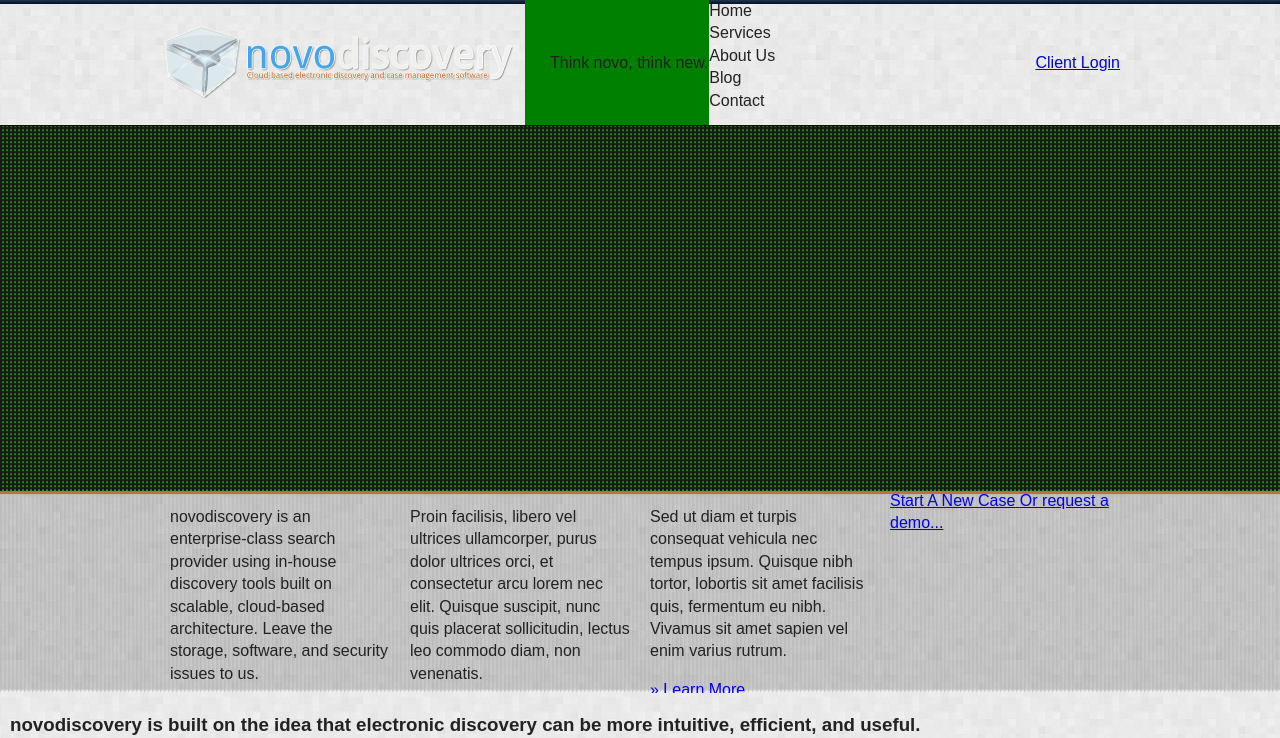
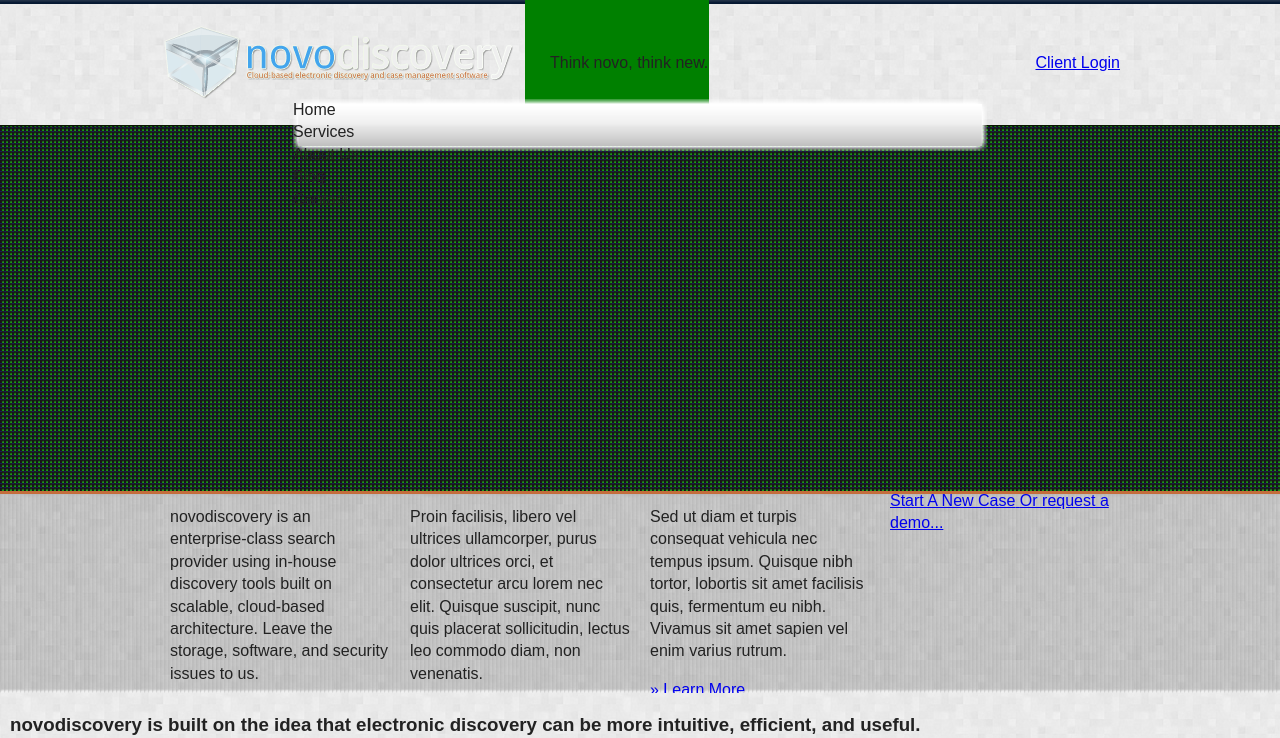
Before and after one commit to chrisvogt/novodiscovery-static, a plain HTML site: page index.html in a window 1280 px wide. Shown: the top 738 px of the page. Drawn offline with nearby package versions, Linux system fonts and the light colour scheme.

Commit message:
Style primary navigation element.

```diff
--- a/css/style.css
+++ b/css/style.css
@@ -85,6 +85,7 @@ body {
   height: 125px;
   overflow: visible;
   margin: 0 auto;
+  position: relative;
 }
 
 #logo357 {
@@ -110,6 +111,16 @@ body {
   float: right;
   clear: right;
   line-height: 125px
+}
+
+nav#primary {
+  width: 694px;
+  height: 52px;
+  background: url('../img/element-primary-nav.png');
+  position: absolute;
+  bottom: -26px;
+  left: 50%;
+  margin-left: -347px
 }
 
 #teaser {
--- a/index.html
+++ b/index.html
@@ -26,7 +26,7 @@
         </div>
         <a href="#" id="clogin">Client Login</a>
       </div><!-- #thinknovo -->
-      <nav id="primary-nav">
+      <nav id="primary">
         <ul>
           <li>Home</li>
           <li>Services</li>
```
Also changed, not shown: img/element-primary-nav.png (added).
